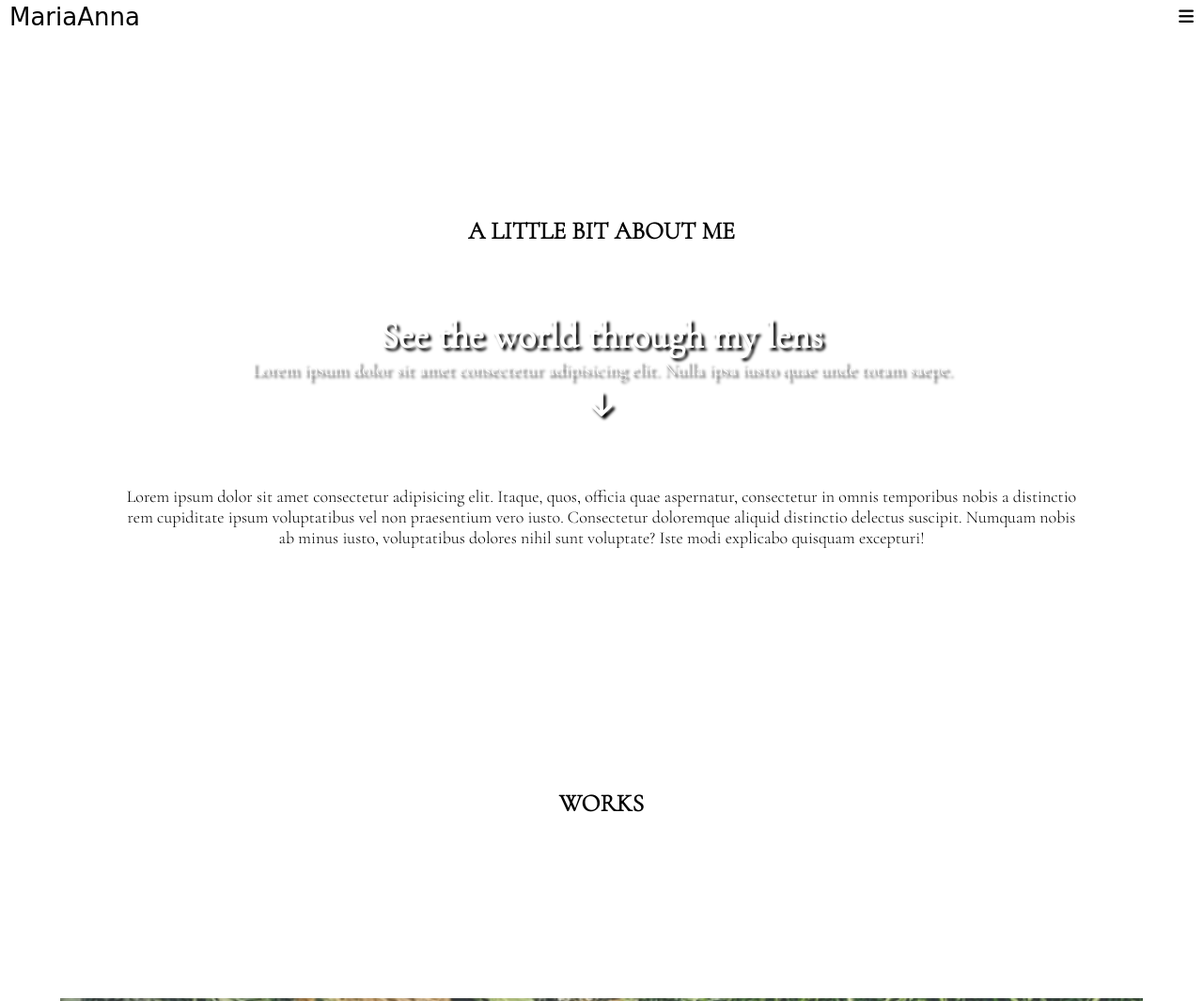
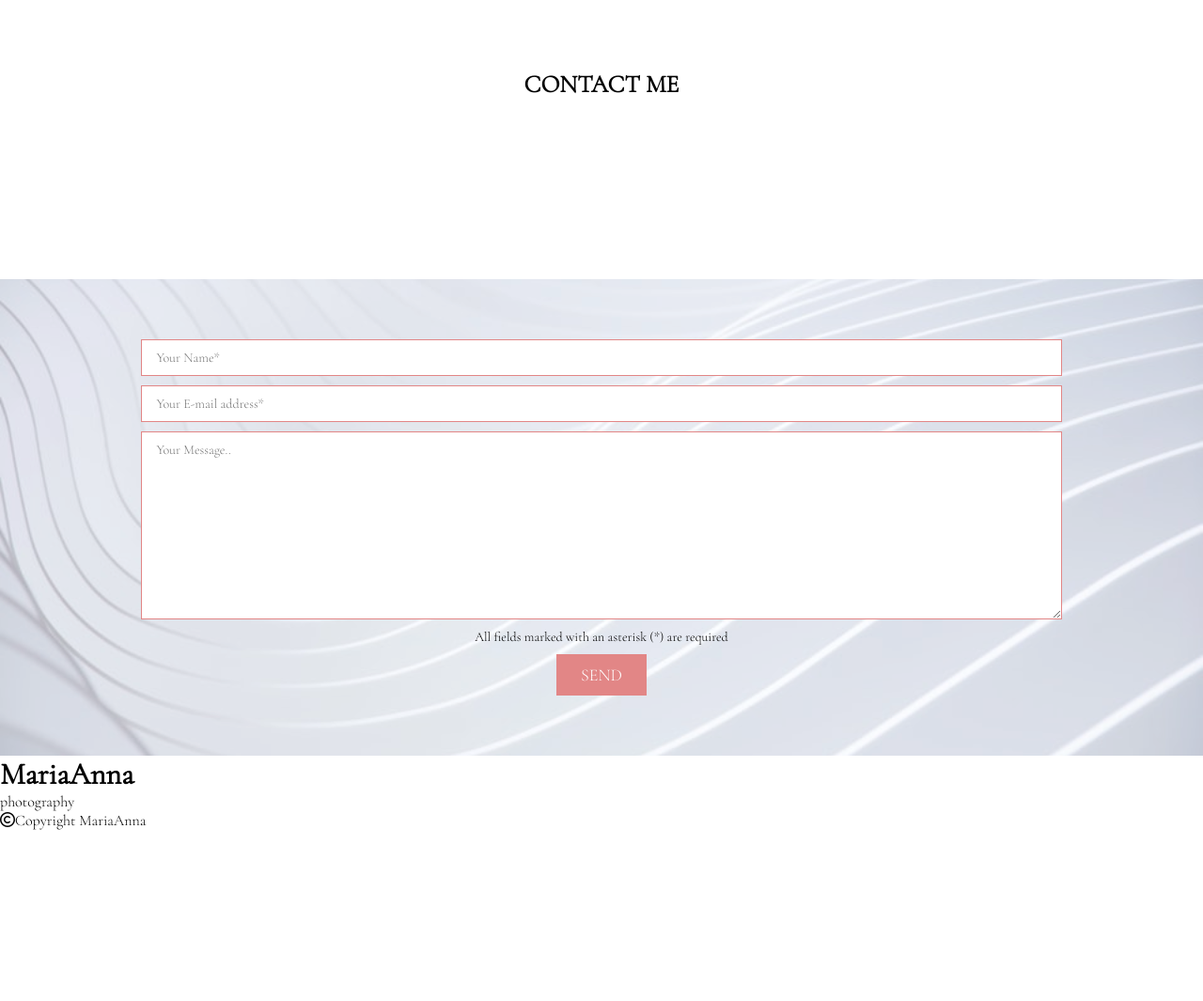
Before and after one commit to greg6589/Photography, a plain HTML site: page index.html in a window 1280 px wide. Shown: the part 762-1827 px from the top of the page at 94% size. After the commit the page ends 1645 px from the top, so only its background shows below. Drawn offline with nearby package versions, Linux system fonts and the light colour scheme; a web font is replaced by a local one.

Commit message:
add styles to section contact 360px portrait

```diff
--- a/index.html
+++ b/index.html
@@ -11,7 +11,7 @@
 </head>
 
 <body>
-    <header>
+    <!-- <header>
         <div class="wrap">
             <div class="title">
                 <h1>MariaAnna</h1>
@@ -95,7 +95,7 @@
         <div class="video">
             <video src="img/video.mp4" muted loop autoplay></video>
         </div>
-    </section>
+    </section> -->
     <section class="socials">
         <h1>follow me</h1>
         <div>
@@ -109,7 +109,7 @@
                 <span class="fab fa-twitter" data-icon="twitter" aria-hidden="twitter icon"></span></a>
         </div>
     </section>
-    <section>
+    <section class="contact">
         <h1>contact me</h1>
         <div class="container">
             <form>
@@ -117,7 +117,7 @@
                 <input type="text" id="email" name="email" placeholder="Your E-mail address*">
                 <textarea id="subject" name="subject" placeholder="Your Message.." style="height:200px"></textarea>
                 <p>All fields marked with an asterisk (*) are required</p>
-                <input type="submit" value="Submit">
+                <input class="subBtn" type="submit" value="send">
             </form>
         </div>
     </section>
--- a/style.css
+++ b/style.css
@@ -291,3 +291,70 @@ ul li a {
     font-size: 30px;
     color: black
 }
+
+/* SECTION CONTACT */
+
+.contact h1 {
+    text-align: center;
+    font-size: 26px;
+    text-transform: uppercase;
+    padding: 15% 5%;
+}
+
+.container {
+    background-image: url(img/contactbg.jpg);
+    background-position: center;
+    background-size: cover;
+
+}
+
+.container form {
+    display: flex;
+    flex-direction: row;
+    flex-wrap: wrap;
+    justify-content: space-around;
+    align-items: center;
+    gap: 10px;
+    background-color: rgba(255, 255, 255, 0.2);
+    padding: 5%;
+}
+
+#name {
+    width: 85%;
+    border: 1px rgb(226, 134, 134)solid;
+    padding: 10px 15px;
+    font-size: 14px;
+    font-family: 'Cormorant Garamond', serif;
+}
+
+#email {
+    width: 85%;
+    border: 1px rgb(226, 134, 134) solid;
+    padding: 10px 15px;
+    font-size: 14px;
+    font-family: 'Cormorant Garamond', serif;
+}
+
+#subject {
+    width: 85%;
+    border: 1px rgb(226, 134, 134) solid;
+    padding: 10px 15px;
+    font-size: 14px;
+    font-family: 'Cormorant Garamond', serif;
+}
+
+form p {
+    flex-basis: 100%;
+    text-align: center;
+    font-size: 14px;
+}
+
+.subBtn {
+    background-color: rgb(226, 134, 134);
+    border: 1px rgb(226, 134, 134) solid;
+    color: white;
+    text-transform: uppercase;
+    padding: 10px 25px;
+    font-size: 18px;
+    font-family: 'Cormorant Garamond', serif;
+}
```
